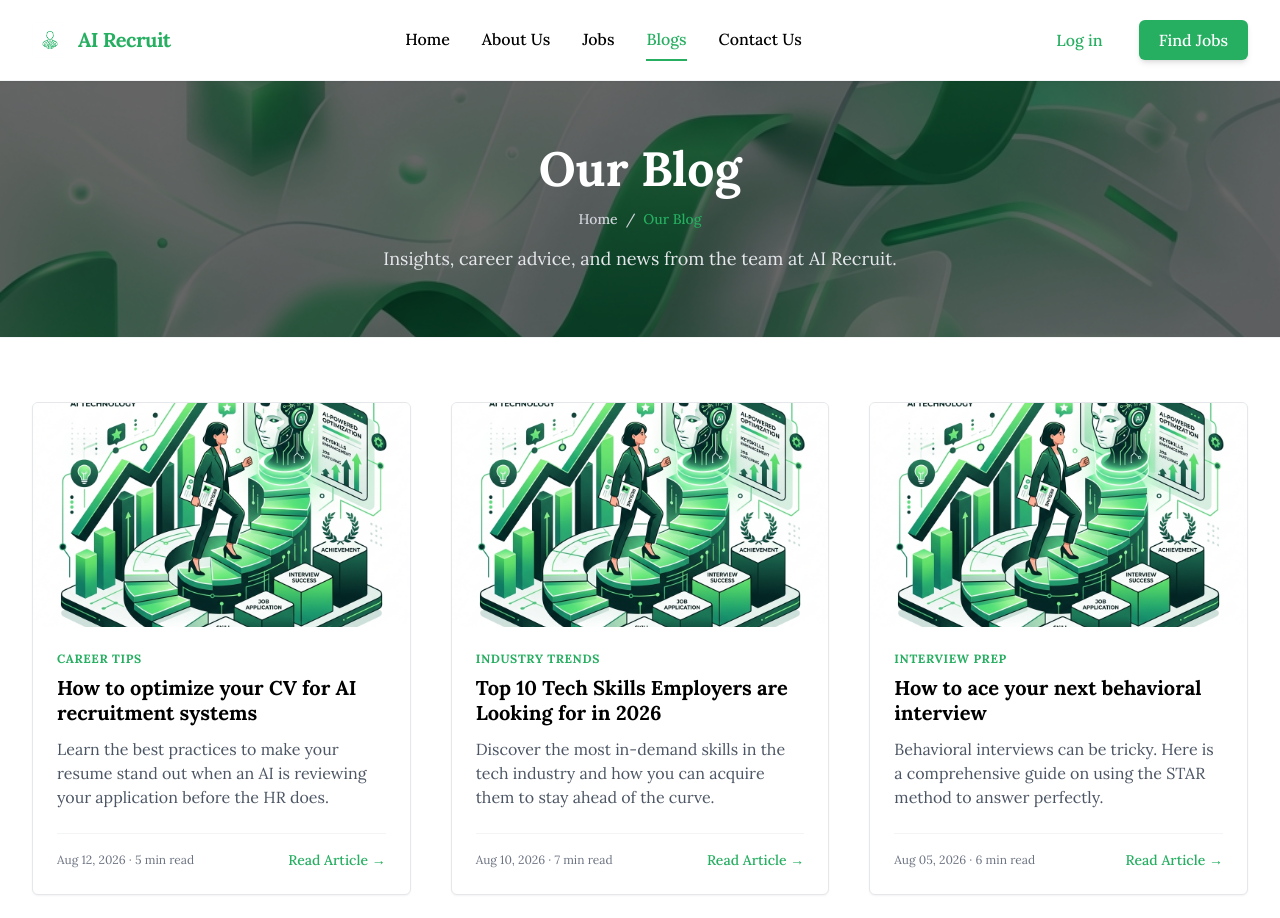
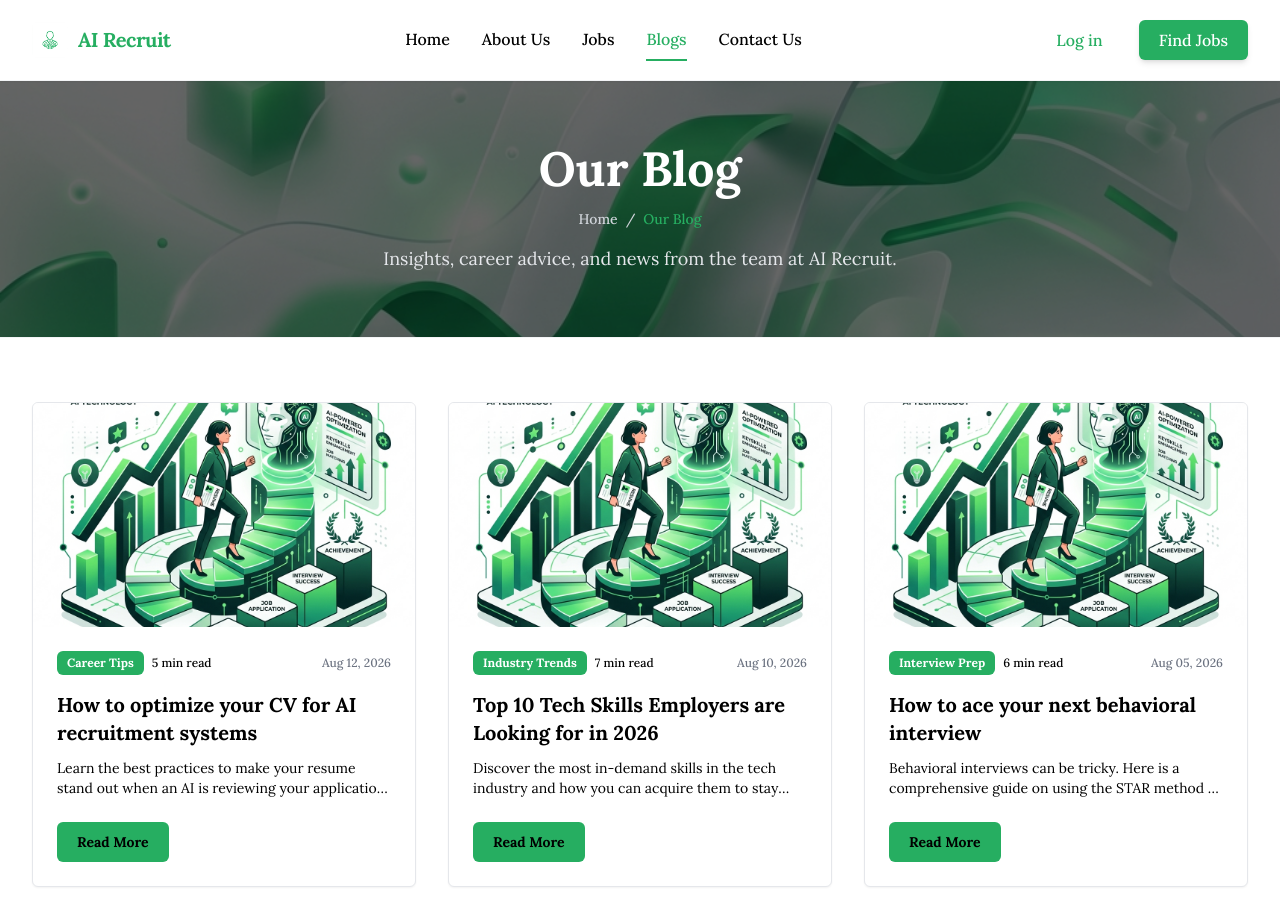
Before and after one commit to Iqbalhossen07/ai-recruitment, a Next.js app: page /blogs in a window 1280 px wide. Shown: the top 918 px of the page. Built offline with nearby package versions, Linux system fonts and the light colour scheme.

Commit message:
style: redesign blogs page and blog details page for a modern premium look

```diff
--- a/src/app/blogs/[slug]/page.tsx
+++ b/src/app/blogs/[slug]/page.tsx
@@ -46,45 +46,92 @@ By adapting your resume to these systems, you significantly increase your chance
   }
 
   return (
-    <div className="flex flex-col min-h-screen">
-      <BreadcrumbBanner
-        title={blog.title}
-        paths={[{ name: "Blog", url: "/blogs" }]}
-      />
-
-      <div className="max-w-4xl mx-auto px-4 sm:px-6 lg:px-8 py-16 w-full">
-        <Link href="/blogs" className="text-primary hover:underline font-medium mb-8 inline-flex items-center">
-          &larr; Back to all blogs
+    <div className="flex flex-col min-h-screen bg-white">
+      {/* Modern Hero Section */}
+      <section className="relative pt-24 pb-16 px-4 sm:px-6 lg:px-8 border-b border-gray-100">
+        <div className="max-w-3xl mx-auto text-center">
+          <Link href="/blogs" className="text-primary hover:underline font-medium mb-8 inline-flex items-center text-sm transition-colors">
+            &larr; Back to all articles
           </Link>
 
-        <div className="mb-10 text-center">
-          <span className="text-sm font-bold uppercase tracking-wider text-primary mb-4 block">
+          <div className="flex items-center justify-center gap-3 mb-6">
+            <span className="text-sm font-bold text-white bg-primary px-3 py-1 rounded-md shadow-sm">
               {blog.category}
             </span>
-          <h1 className="text-4xl md:text-5xl font-bold text-black mb-6 leading-tight">
+            <span className="text-sm text-gray-500 font-medium">
+              {blog.readTime}
+            </span>
+          </div>
+
+          <h1 className="text-4xl md:text-5xl lg:text-6xl font-bold text-black mb-6 leading-tight tracking-tight">
             {blog.title}
           </h1>
-          <div className="text-sm text-gray-500">
-            Published on {blog.date} &middot; {blog.readTime}
+
+          <div className="flex items-center justify-center gap-4 text-sm font-medium">
+            <div className="flex items-center gap-2">
+              <div className="w-10 h-10 rounded-full bg-primary/10 flex items-center justify-center text-primary font-bold text-lg">
+                AR
+              </div>
+              <div className="text-left">
+                <p className="text-black leading-none mb-1">AI Recruit Editorial</p>
+                <p className="text-gray-500 leading-none">{blog.date}</p>
               </div>
             </div>
+          </div>
+        </div>
+      </section>
 
-      <div className="w-full h-80 md:h-96 relative mb-12 rounded-md overflow-hidden bg-primary-light">
+      {/* Featured Image */}
+      <div className="max-w-5xl mx-auto px-4 sm:px-6 lg:px-8 w-full -mt-8 relative z-10">
+        <div className="w-full h-[400px] md:h-[500px] relative rounded-xl overflow-hidden shadow-2xl border border-gray-200 bg-white">
           <Image
             src="/blog-1.jpg"
             alt={blog.title}
             fill
             className="object-cover"
+            priority
           />
         </div>
+      </div>
 
-      <div className="prose prose-lg max-w-none text-gray-700">
+      {/* Content Section */}
+      <div className="max-w-3xl mx-auto px-4 sm:px-6 lg:px-8 py-20 w-full">
+        <div className="prose prose-lg md:prose-xl prose-headings:text-black prose-p:text-gray-800 prose-a:text-primary max-w-none">
           {blog.content.split('\n\n').map((paragraph: string, idx: number) => {
             if (paragraph.startsWith('###')) {
-            return <h3 key={idx} className="text-2xl font-bold text-black mt-8 mb-4">{paragraph.replace('###', '').trim()}</h3>;
+              return (
+                <h3 key={idx} className="text-2xl md:text-3xl font-bold text-black mt-12 mb-6">
+                  {paragraph.replace('###', '').trim()}
+                </h3>
+              );
             }
-          return <p key={idx} className="mb-4 leading-relaxed">{paragraph.trim()}</p>;
+            if (paragraph.startsWith('>')) {
+              return (
+                <blockquote key={idx} className="border-l-4 border-primary pl-6 italic text-gray-700 my-8 text-xl font-medium">
+                  {paragraph.replace('>', '').trim()}
+                </blockquote>
+              );
+            }
+            return <p key={idx} className="mb-6 leading-relaxed">{paragraph.trim()}</p>;
           })}
+        </div>
+
+        {/* Share & Tags */}
+        <div className="mt-16 pt-8 border-t border-gray-200 flex flex-col sm:flex-row justify-between items-center gap-4">
+          <div className="flex gap-2">
+            <span className="bg-gray-100 text-gray-700 px-4 py-2 rounded-full text-sm font-medium hover:bg-gray-200 cursor-pointer transition-colors">#CareerTips</span>
+            <span className="bg-gray-100 text-gray-700 px-4 py-2 rounded-full text-sm font-medium hover:bg-gray-200 cursor-pointer transition-colors">#AI</span>
+            <span className="bg-gray-100 text-gray-700 px-4 py-2 rounded-full text-sm font-medium hover:bg-gray-200 cursor-pointer transition-colors">#Recruitment</span>
+          </div>
+          <div className="flex items-center gap-4">
+            <span className="text-black font-bold">Share:</span>
+            <button className="w-10 h-10 rounded-full border border-gray-300 flex items-center justify-center text-black hover:border-primary hover:text-primary transition-all shadow-sm">
+              <svg className="w-5 h-5" fill="currentColor" viewBox="0 0 24 24" aria-hidden="true"><path d="M8.29 20.251c7.547 0 11.675-6.253 11.675-11.675 0-.178 0-.355-.012-.53A8.348 8.348 0 0022 5.92a8.19 8.19 0 01-2.357.646 4.118 4.118 0 001.804-2.27 8.224 8.224 0 01-2.605.996 4.107 4.107 0 00-6.993 3.743 11.65 11.65 0 01-8.457-4.287 4.106 4.106 0 001.27 5.477A4.072 4.072 0 012.8 9.713v.052a4.105 4.105 0 003.292 4.022 4.095 4.095 0 01-1.853.07 4.108 4.108 0 003.834 2.85A8.233 8.233 0 012 18.407a11.616 11.616 0 006.29 1.84"/></svg>
+            </button>
+            <button className="w-10 h-10 rounded-full border border-gray-300 flex items-center justify-center text-black hover:border-primary hover:text-primary transition-all shadow-sm">
+              <svg className="w-5 h-5" fill="currentColor" viewBox="0 0 24 24" aria-hidden="true"><path fillRule="evenodd" d="M12 2C6.477 2 2 6.484 2 12.017c0 4.425 2.865 8.18 6.839 9.504.5.092.682-.217.682-.483 0-.237-.008-.868-.013-1.703-2.782.605-3.369-1.343-3.369-1.343-.454-1.158-1.11-1.466-1.11-1.466-.908-.62.069-.608.069-.608 1.003.07 1.531 1.032 1.531 1.032.892 1.53 2.341 1.088 2.91.832.092-.647.35-1.088.636-1.338-2.22-.253-4.555-1.113-4.555-4.951 0-1.093.39-1.988 1.029-2.688-.103-.253-.446-1.272.098-2.65 0 0 .84-.27 2.75 1.026A9.564 9.564 0 0112 6.844c.85.004 1.705.115 2.504.337 1.909-1.296 2.747-1.027 2.747-1.027.546 1.379.202 2.398.1 2.651.64.7 1.028 1.595 1.028 2.688 0 3.848-2.339 4.695-4.566 4.943.359.309.678.92.678 1.855 0 1.338-.012 2.419-.012 2.747 0 .268.18.58.688.482A10.019 10.019 0 0022 12.017C22 6.484 17.522 2 12 2z" clipRule="evenodd"/></svg>
+            </button>
+          </div>
         </div>
       </div>
     </div>
--- a/src/app/blogs/page.tsx
+++ b/src/app/blogs/page.tsx
@@ -47,35 +47,34 @@ export default function BlogsPage() {
 
       <div className="max-w-7xl mx-auto px-4 sm:px-6 lg:px-8 py-16 w-full">
 
-      <div className="grid grid-cols-1 md:grid-cols-2 lg:grid-cols-3 gap-10">
+      <div className="grid grid-cols-1 md:grid-cols-2 lg:grid-cols-3 gap-8">
         {blogs.map((blog) => (
-          <div key={blog.slug} className="bg-white border border-gray-200 rounded-md overflow-hidden shadow-sm hover:shadow-md transition-all duration-200 flex flex-col h-full">
-            <div className="h-56 w-full relative bg-primary-light">
-              {/* Reusing the same image we generated earlier for placeholder purposes */}
+          <div key={blog.slug} className="group h-full rounded-md overflow-hidden bg-white border border-gray-200 hover:border-primary transition-all duration-300 flex flex-col shadow-sm hover:shadow-md">
+            <div className="h-56 relative overflow-hidden">
               <Image
                 src="/blog-1.jpg"
                 alt={blog.title}
                 fill
-                className="object-cover"
+                className="object-cover group-hover:scale-105 transition-transform duration-500"
               />
             </div>
-            <div className="p-6 flex-grow flex flex-col">
-              <span className="text-xs font-bold uppercase tracking-wider text-primary mb-2">
-                {blog.category}
-              </span>
-              <h3 className="text-xl font-bold text-black leading-tight mb-3">
+            <div className="p-6 flex flex-col flex-grow">
+              <div className="flex items-center justify-between mb-4">
+                <div className="flex items-center gap-2">
+                  <span className="text-xs font-bold text-white bg-primary px-2.5 py-1 rounded-md">{blog.category}</span>
+                  <span className="text-xs text-black font-medium">{blog.readTime}</span>
+                </div>
+                <span className="text-xs text-gray-500 font-medium">{blog.date}</span>
+              </div>
+              <h3 className="text-xl font-bold text-black group-hover:text-primary transition-colors leading-snug">
                 {blog.title}
               </h3>
-              <p className="text-gray-600 mb-6 flex-grow">
+              <p className="text-black text-sm mt-3 line-clamp-2 flex-grow">
                 {blog.excerpt}
               </p>
-
-              <div className="mt-auto pt-4 border-t border-gray-100 flex items-center justify-between">
-                <div className="text-xs text-gray-500">
-                  {blog.date} &middot; {blog.readTime}
-                </div>
-                <Link href={`/blogs/${blog.slug}`} className="text-primary hover:underline font-medium text-sm">
-                  Read Article &rarr;
+              <div className="mt-6">
+                <Link href={`/blogs/${blog.slug}`} className="inline-block bg-primary text-black font-bold px-5 py-2.5 rounded-md hover:opacity-90 transition-opacity text-sm">
+                  Read More
                 </Link>
               </div>
             </div>
```
Lines whose indentation alone changed are shown as unchanged.
